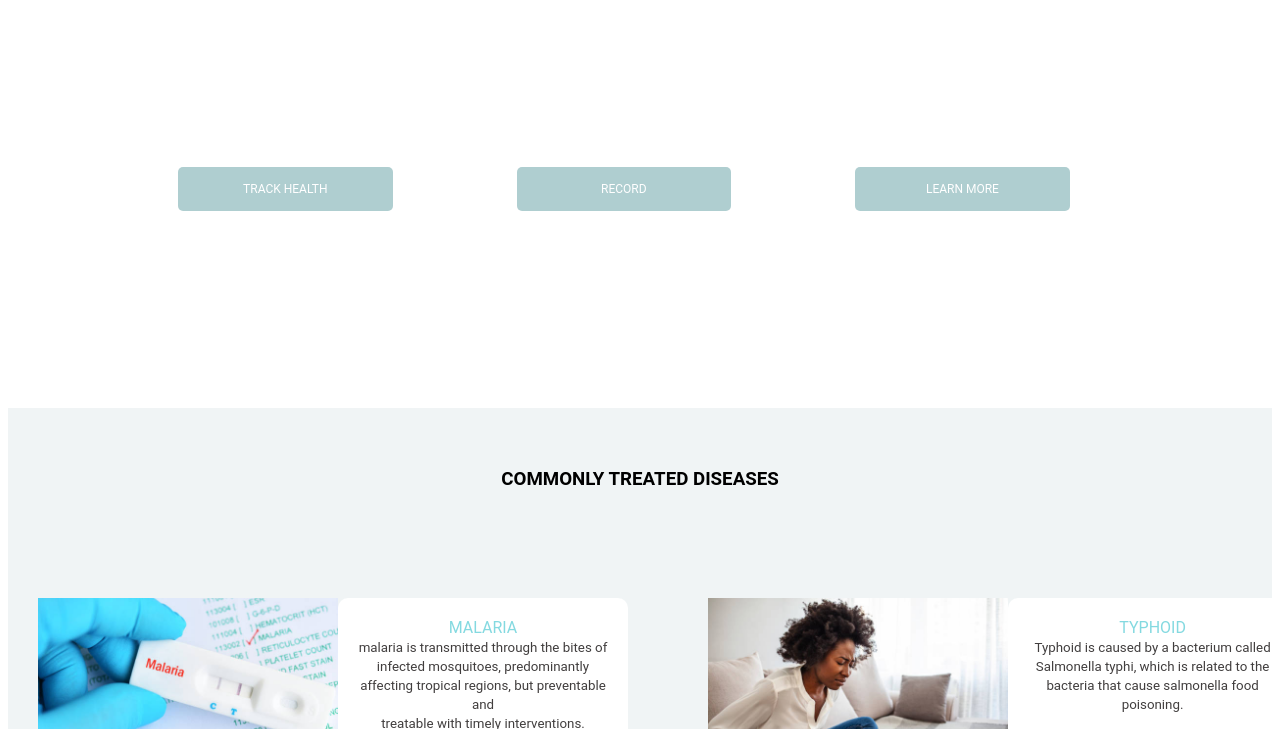
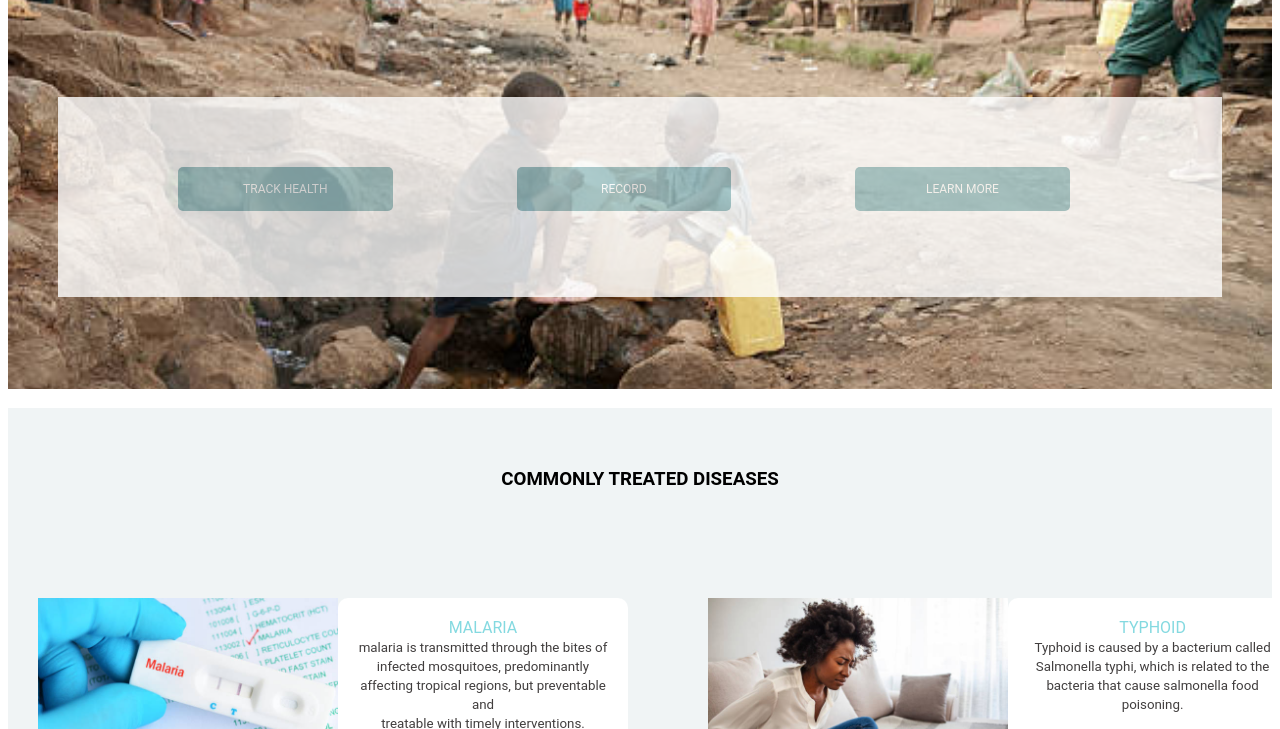
Before and after one commit to ochibocca/mathare_tracker, a plain HTML site: page pages/index1.html in a window 1280 px wide. Shown: the part 219-948 px from the top of the page. Drawn offline with Linux system fonts and the light colour scheme.

Commit message:
added backdrop

```diff
--- a/styles/index.css
+++ b/styles/index.css
@@ -11,7 +11,7 @@
     .container{
       height: 600px;
       width: 100%;
-      background-image: url(../);
+      background-image: url(../assets/backdrop.jpg);
       background-repeat: no-repeat;
       background-size: cover;
     }
```
